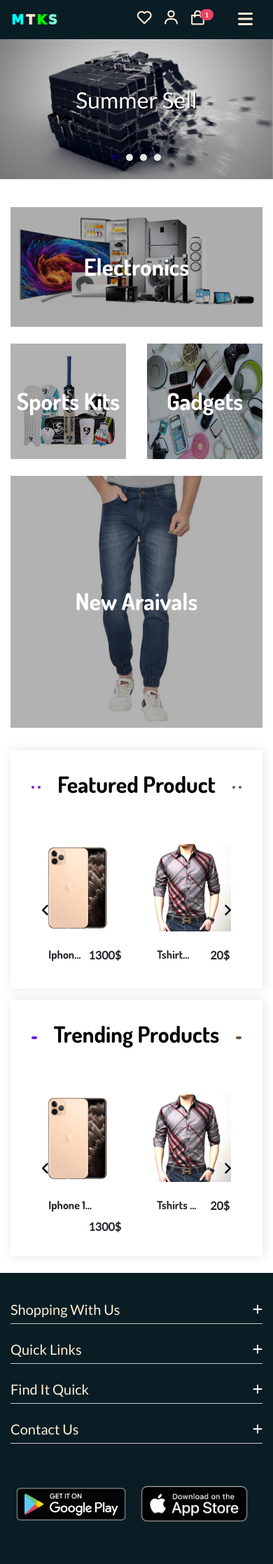
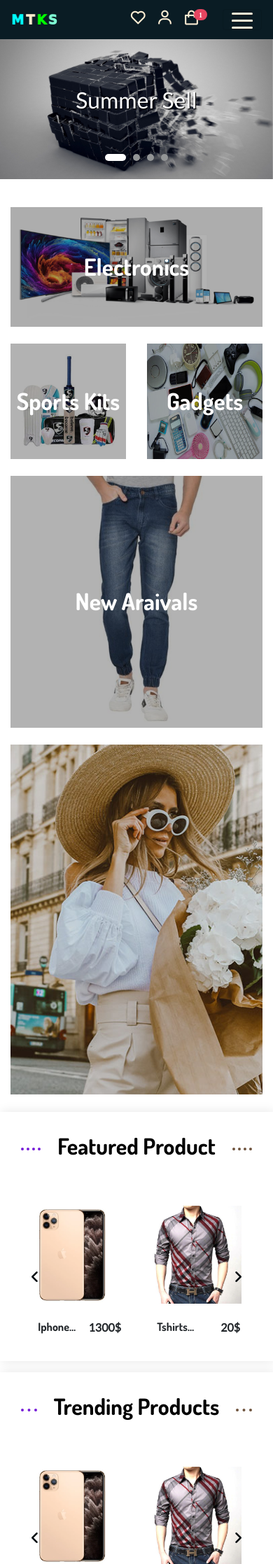
Before and after one commit to princebangladesh/MTKSEcommerce, a Django app: template EApps/LandingPage/templates/home.html in a window 390 px wide. Shown: the top 2235 px of the page at 70% size. Run offline with Django 3.2, Linux system fonts and the light colour scheme; the template is opened without the code that fills it: values that come from a table or form of the project are taken from there, others are empty; data comes from the database, SQL or seed files in the repository; both versions use the stored data as it was after the commit; parts of the project's set-up code (start-up, migrations or seed data) failed here and were passed over; some libraries are stand-ins or nearby versions; some web fonts are replaced.

Commit message:
21 Dec Update

```diff
--- a/EApps/LandingPage/templates/home.html
+++ b/EApps/LandingPage/templates/home.html
@@ -4,8 +4,9 @@
 {% block content %}
 
 {% include 'include/carousel3.html' %}
-<div class="container py-3">
+<div class="py-3">
     {% include 'include/banner/banner1.html' %}
+    {% include 'include/banner/banner2.html' %}
     {% include 'include/banner/Featured.html' %}
     {% include 'include/banner/Trending.html' %}
 </div>
--- a/EApps/LandingPage/templates/include/banner/banner1.html
+++ b/EApps/LandingPage/templates/include/banner/banner1.html
@@ -1,6 +1,7 @@
 {% load static %}
+<div class="container-fluid">
       <div class="row" id="banner1">
-      <div class="col-md-6 mb-4">
+            <div class="col-md-6 mb-4 bannercolumn">
                   <div class="row">
                         <div class="col-12 mt-md-0 mt-4 banner1box">
                         <a href="#"><img src="{% static 'img/electronics.png' %}" class="banner1pic" alt="nowTrending"><strong>Electronics</strong></a>
@@ -13,10 +14,10 @@
                         </div>
                   </div>
             </div>
-      <div class="col-md-6 mb-4 banner1box">
-            <a href="#"><img src="{% static 'img/newarrival.jpg' %}" class="banner1pic" alt="lookbook"><strong>New Araivals</strong></a>
+            <div class="col-md-6 mb-4 banner1box bannercolumn">
+                  <a href="#"><img src="{% static 'img/newarrival.jpg' %}" style="max-height:418px" alt="lookbook"><strong>New Araivals</strong></a>
+            </div>
       </div>
 </div>
 
-
 <link rel="stylesheet" href="{% static 'css/banner/banner1.css' %}" type="text/css">
--- /dev/null
+++ b/EApps/LandingPage/templates/include/banner/banner2.html
@@ -0,0 +1,110 @@
+{% load static %}
+
+<div class="container-fluid">
+      <div class="row">
+            <div class="col-lg-3">
+                  <div class="product-pic-box">
+                        <img class="product-pic" src="{% static 'img/banner2.jpg' %}">
+                  </div>
+            </div>
+            <div class="col-lg-8 offset-lg-1">
+
+                  <div class="owl-carousel product-carousel">
+                        <div class="product-slider owl-carousel">
+                              <div class="product-item">
+                                  <div class="pi-pic">
+                                      <img src="img/products/man-1.jpg" alt="">
+                                      <div class="sale">Sale</div>
+                                      <div class="icon">
+                                          <i class="icon_heart_alt"></i>
+                                      </div>
+                                      <ul>
+                                          <li class="w-icon active"><a href="#"><i class="icon_bag_alt"></i></a></li>
+                                          <li class="quick-view"><a href="#">+ Quick View</a></li>
+                                          <li class="w-icon"><a href="#"><i class="fa fa-random"></i></a></li>
+                                      </ul>
+                                  </div>
+                                  <div class="pi-text">
+                                      <div class="catagory-name">Coat</div>
+                                      <a href="#">
+                                          <h5>Pure Pineapple</h5>
+                                      </a>
+                                      <div class="product-price">
+                                          $14.00
+                                          <span>$35.00</span>
+                                      </div>
+                                  </div>
+                              </div>
+                              <div class="product-item">
+                                  <div class="pi-pic">
+                                      <img src="img/products/man-2.jpg" alt="">
+                                      <div class="icon">
+                                          <i class="icon_heart_alt"></i>
+                                      </div>
+                                      <ul>
+                                          <li class="w-icon active"><a href="#"><i class="icon_bag_alt"></i></a></li>
+                                          <li class="quick-view"><a href="#">+ Quick View</a></li>
+                                          <li class="w-icon"><a href="#"><i class="fa fa-random"></i></a></li>
+                                      </ul>
+                                  </div>
+                                  <div class="pi-text">
+                                      <div class="catagory-name">Shoes</div>
+                                      <a href="#">
+                                          <h5>Guangzhou sweater</h5>
+                                      </a>
+                                      <div class="product-price">
+                                          $13.00
+                                      </div>
+                                  </div>
+                              </div>
+                              <div class="product-item">
+                                  <div class="pi-pic">
+                                      <img src="img/products/man-3.jpg" alt="">
+                                      <div class="icon">
+                                          <i class="icon_heart_alt"></i>
+                                      </div>
+                                      <ul>
+                                          <li class="w-icon active"><a href="#"><i class="icon_bag_alt"></i></a></li>
+                                          <li class="quick-view"><a href="#">+ Quick View</a></li>
+                                          <li class="w-icon"><a href="#"><i class="fa fa-random"></i></a></li>
+                                      </ul>
+                                  </div>
+                                  <div class="pi-text">
+                                      <div class="catagory-name">Towel</div>
+                                      <a href="#">
+                                          <h5>Pure Pineapple</h5>
+                                      </a>
+                                      <div class="product-price">
+                                          $34.00
+                                      </div>
+                                  </div>
+                              </div>
+                              <div class="product-item">
+                                  <div class="pi-pic">
+                                      <img src="img/products/man-4.jpg" alt="">
+                                      <div class="icon">
+                                          <i class="icon_heart_alt"></i>
+                                      </div>
+                                      <ul>
+                                          <li class="w-icon active"><a href="#"><i class="icon_bag_alt"></i></a></li>
+                                          <li class="quick-view"><a href="#">+ Quick View</a></li>
+                                          <li class="w-icon"><a href="#"><i class="fa fa-random"></i></a></li>
+                                      </ul>
+                                  </div>
+                                  <div class="pi-text">
+                                      <div class="catagory-name">Towel</div>
+                                      <a href="#">
+                                          <h5>Converse Shoes</h5>
+                                      </a>
+                                      <div class="product-price">
+                                          $34.00
+                                      </div>
+                                  </div>
+                              </div>
+                          </div>
+                      </div>
+                  </div>
+            </div>
+      </div>
+</div>
+<link rel="stylesheet" href="{% static 'css/banner/banner2.css' %}" type="text/css">
--- a/EApps/LandingPage/templates/include/navbar.html
+++ b/EApps/LandingPage/templates/include/navbar.html
@@ -14,28 +14,28 @@
   </i>
   </div>
   <button class="navbar-toggler" type="button">
-    <span>
-       <i class="fas fa-bars"></i>
-    </span>
+    <div class="humberger-menu">
+      <span></span><span></span><span></span><span></span>
+    </div>
   </button>
   <div class="overlay d-flex d-lg-none">
   </div>
   <div class="order-lg-2 mr-auto d-lg-flex w-75 pb-3 pb-lg-0 sidebar" id="navbarSupportedContent">
     <ul class="navbar-nav">
       <li class="nav-item">
-        <a class="nav-link px-3" href="#myPage">Home<i class='bx bx-home sideicon'></i></a>
+        <a class="nav-link px-3" style="--i: .3s" href="#">Home</a>
       </li>
       <li class="nav-item">
-        <a class="nav-link px-3" href="#banner">Shop<i class='bx bxs-shopping-bag sideicon'></i></a>
+        <a class="nav-link px-3" style="--i: .5s" href="#banner">Shop</a>
       </li>
       <li class="nav-item">
-        <a class="nav-link px-3" href="#about">Blog<i class='bx bxs-user-detail sideicon'></i></a>
+        <a class="nav-link px-3" style="--i: .7s" href="#about">Blog</i></a>
       </li>
       <li class="nav-item">
-        <a class="nav-link px-3" href="#about">New<i class='bx bxs-user-detail sideicon'></i></a>
+        <a class="nav-link px-3" style="--i: .9s" href="#about">New Arrival</a>
       </li>
       <li class="nav-item">
-        <a class="nav-link px-3" href="#about">About Us<i class='bx bxs-user-detail sideicon'></i></a>
+        <a class="nav-link px-3" style="--i: 1.1s" href="#about">About Us</a>
       </li>
     </ul>
   </div>
--- a/static/css/banner/banner1.css
+++ b/static/css/banner/banner1.css
@@ -11,16 +11,19 @@
       width: 100%;
       max-width: 100%;
       border: none;
+      text-align: center;
     }
-  #banner1 a::before {
+#banner1 a .banner1pic{
+    max-height: 200px;
+  }
+#banner1 a::before {
       content: '';
       position: absolute;
       top: 0;
       left: 0;
       right: 0;
       bottom: 0;
-      margin-left: 15px;
-      margin-right: 15px;
+      margin: 0 15px;
       background: rgba(0, 0, 0, 0.6);
       opacity: 0;
       transition: all 0.4s ease-in;
--- /dev/null
+++ b/static/css/banner/banner2.css
@@ -0,0 +1,13 @@
+.product-pic{
+      height: 600px;
+      margin: 0 -15px;
+      text-align: center;
+
+}
+.product-pic-box{
+      overflow: hidden;
+      justify-content: center;
+      display: flex;
+      align-items: center;
+      max-height: 500px;
+}
--- a/static/css/carousel3.css
+++ b/static/css/carousel3.css
@@ -69,14 +69,16 @@
 
 
 }
+
 .main-slider .owl-dots .owl-dot {
   width: 10px;
   height: 10px;
   margin: 5px;
-  border-radius: 50%;
-  background: #e6e6e6;
+  border-radius: 50px;
+  background: #939596;
   position: relative;
   display: inline-block;
+  transition: all 0.3s ease-in ;
 
 }
 
@@ -93,7 +95,9 @@
 
 
     .main-slider .owl-dots .owl-dot.active {
-      background: #050144; }
+      background: #ffffff;
+      width: 30px;
+     }
 
 
 
--- a/static/css/footer.css
+++ b/static/css/footer.css
@@ -1,16 +1,4 @@
 
-@media (max-width:992px){
-    .footerHover div{
-        cursor: pointer;
-    }
-    .borderTB{
-        border-bottom: 1px solid rgb(202, 198, 198);
-
-    }
-    .footerHover .footerContent{
-        display: none;
-    }
-}
 
 /*  Footer CSS  */
 .myFooter{
@@ -72,3 +60,17 @@
 .ourApp img{
     max-width: 48%;
 }
+
+
+@media (max-width:992px){
+    .footerHover div{
+        cursor: pointer;
+    }
+    .borderTB{
+        border-bottom: 1px solid rgb(202, 198, 198);
+
+    }
+    .footerHover .footerContent{
+        display: none;
+    }
+}
--- a/static/css/navbar.css
+++ b/static/css/navbar.css
@@ -183,20 +128,122 @@
       background-color: rgb(231, 69, 96);
       border-radius:10px;
 }
-.letters:nth-child(1){
-      color: cyan;
+/* Humberger Menu */
+.humberger-menu{
+      width: 30px;
+      height: 20px;
+      position: relative;
+      margin: 0px;
+      transform: rotate(0deg);
+      transition: .5s ease-in-out;
+      cursor: pointer;
 }
-.letters:nth-child(2){
-      color: blanchedalmond;
+.humberger-menu span{
+      display: block;
+      position: absolute;
+      height: 3px;
+      width: 100%;
+      border-radius: 9px;
+      opacity: 1;
+      left: 0;
+      transform: rotate(0deg);
+      background: papayawhip;
+      transition: .25s ease-in-out;
 }
-.letters:nth-child(3){
-      color: lime;
-}
-.letters:nth-child(4){
-      color: aquamarine;
+.humberger-menu span:nth-child(1) {
+      top: 0px;
+      }
+
+.humberger-menu span:nth-child(2), .humberger-menu span:nth-child(3) {
+      top: 10px;
+      }
+
+.humberger-menu span:nth-child(4) {
+      top: 20px;
+      }
+.humberger-menu.open span:nth-child(1) {
+      top: 11px;
+      width: 0%;
+      left: 50%;
+      }
+
+.humberger-menu.open span:nth-child(2) {
+      -webkit-transform: rotate(45deg);
+      -moz-transform: rotate(45deg);
+      -o-transform: rotate(45deg);
+      transform: rotate(45deg);
+      }
+
+.humberger-menu.open span:nth-child(3) {
+      -webkit-transform: rotate(-45deg);
+      -moz-transform: rotate(-45deg);
+      -o-transform: rotate(-45deg);
+      transform: rotate(-45deg);
+      }
+
+.humberger-menu.open span:nth-child(4) {
+      top: 11px;
+      width: 0%;
+      left: 50%;
+      }
+
+/* end Humberger Menu */
+@media(max-width:992px){
+
+      .sidebar{
+            left: -100%;
+            max-width: 300px;
+            transition: all 0.8s ease;
+            top: 0%;
+            bottom: 0%;
+            background-color: #0a1c24;
+
+      }
+
+      .sidebar, .overlay{
+            position: fixed;
+            top: 0;
+            bottom: 0;
+      }
+      .nav-link{
+            opacity: 0;
+      }
+      .main-navigation.active .nav-link{
+            animation: SlideUP .5s ease forwards var(--i);
+      }
+
 }
 
+/* animation keyframe */
+@keyframes SlideUP{
+      from{
+            opacity: 0;
+            transform: translateY(15px);
+            }
+      to{
+            opacity: 1;
+            transform: translateY(0px);
+            }
+}
+@keyframes Shake {
+      10%, 90% {transform: translate3d(-1px, 0, 0);}
 
+      20%, 80% {transform: translate3d(2px, 0, 0);}
+
+      30%, 50%, 70% {transform: translate3d(-4px, 0, 0);}
+
+      40%, 60% {transform: translate3d(4px, 0, 0);}
+}
+
+@keyframes Spin {
+      0%{transform: rotate(0deg);}
+
+      100%{transform: rotate(-360deg)}
+}
+/* end keyframe */
+
+/* extra animation */
+/*
 .gradian-border{
       --border-width: 3px;
       margin-right: 1rem;
--- a/static/js/navbar.js
+++ b/static/js/navbar.js
@@ -9,19 +9,22 @@
 $("body").on("swiped-left",closesidenav)
 
 $(".navbar-toggler").click(function(){
-  $(".main-navigation").addClass("active")
+  $(".main-navigation").toggleClass("active")
+  $(".humberger-menu").toggleClass("open")
 })
 $(".overlay").click(function(){
   $(".main-navigation").removeClass("active")
+  $(".humberger-menu").removeClass("open")
+
 })
-$(".navbar-nav").click(function(){
-  $(".main-navigation").removeClass("active")
-})
+// $(".navbar-nav").click(function(){
+//   $(".main-navigation").removeClass("active")
+//   $(".humberger-menu").removeClass("open")
+
+// })
 
 
-$('.nav-link').click(function() {
-  $('.nav-link').toggleClass('active');
-})
+
 
 var textWrapper = document.querySelector('.navbar-brand .letters');
 textWrapper.innerHTML = textWrapper.textContent.replace(/\S/g, "<span class='letters'>$&</span>");
```
Also changed, not shown: other parts of static/css/navbar.css (+48 -102 lines), static/js/banner2.js (added, +25 -0 lines), db.sqlite3, static/img/banner2.jpg (added). Lines whose indentation alone changed are shown as unchanged.
